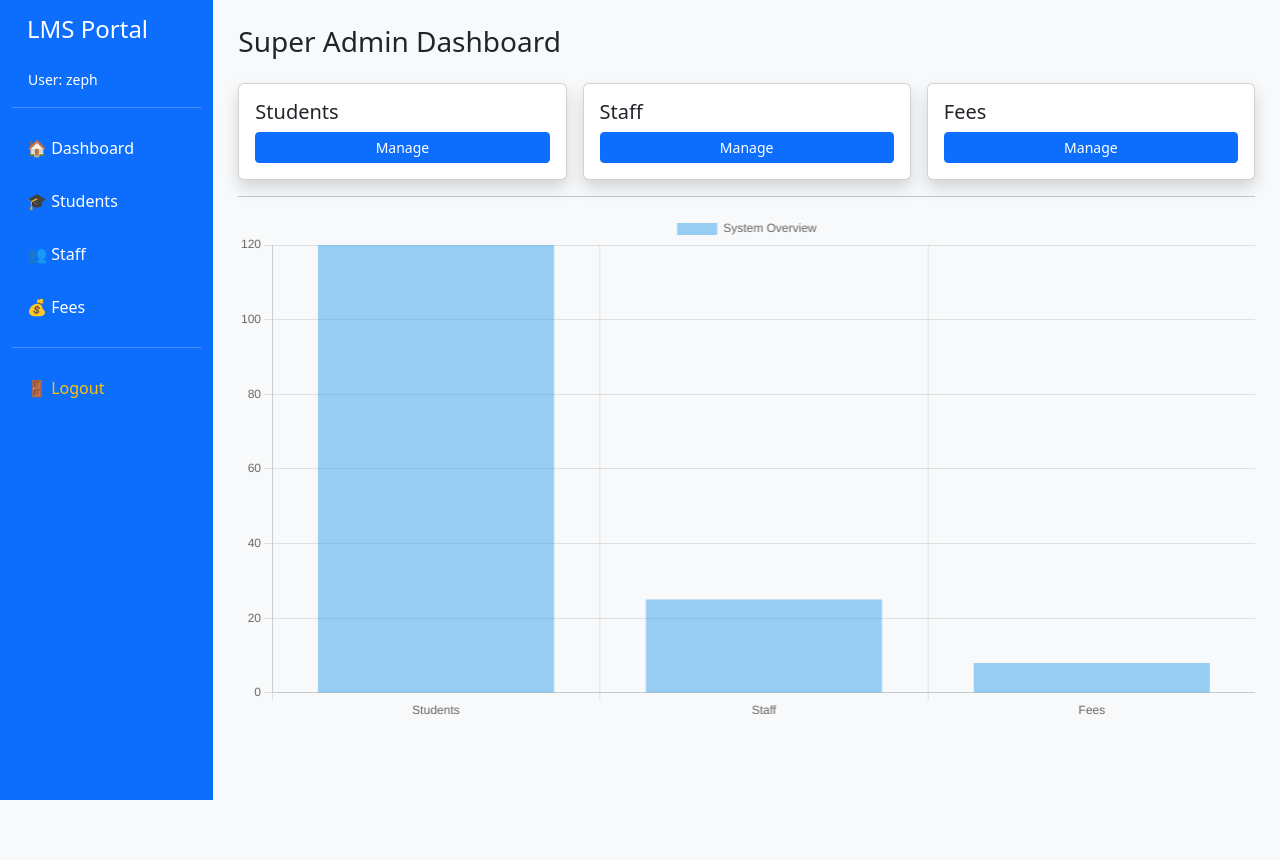
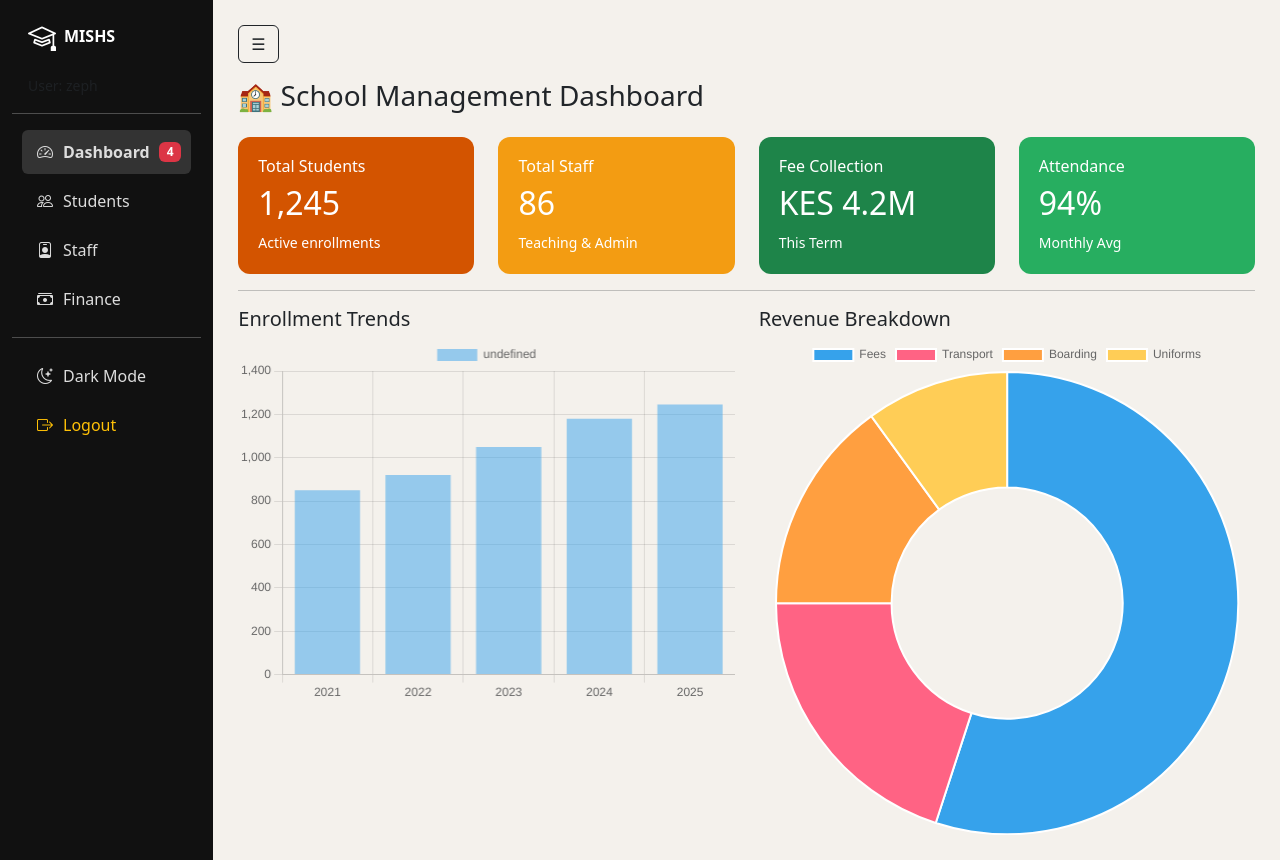
Before and after one commit to Cptzeph23/MTT-LMS, a Django app: page / in a window 1280 px wide. Before the commit the page ends 800 px from the top, so only its background shows below. Run offline with Django 5.2, Linux system fonts and the light colour scheme; a user stored in the database is signed in; data comes from the database, SQL or seed files in the repository; both versions use the stored data as it was after the commit.

Commit message:
dashboards

```diff
--- a/lms_portal/core/templates/core/admin_dashboard.html
+++ b/lms_portal/core/templates/core/admin_dashboard.html
@@ -1,43 +1,75 @@
 {% extends 'core/base.html' %}
 {% block content %}
 
-<h3 class="mb-4">Super Admin Dashboard</h3>
+<h3 class="mb-4">🏫 School Management Dashboard</h3>
 
-<div class="row g-3">
-    <div class="col-md-4">
-        <div class="card shadow p-3">
-            <h5>Students</h5>
-            <a href="{% url 'student_list' %}" class="btn btn-primary btn-sm">Manage</a>
+<div class="row g-4">
+
+    <div class="col-md-3">
+        <div class="card-tile bg-dark-orange">
+            <h6>Total Students</h6>
+            <h2>1,245</h2>
+            <small>Active enrollments</small>
         </div>
     </div>
 
-    <div class="col-md-4">
-        <div class="card shadow p-3">
-            <h5>Staff</h5>
-            <a href="{% url 'staff_list' %}" class="btn btn-primary btn-sm">Manage</a>
+    <div class="col-md-3">
+        <div class="card-tile bg-light-orange">
+            <h6>Total Staff</h6>
+            <h2>86</h2>
+            <small>Teaching & Admin</small>
         </div>
     </div>
 
-    <div class="col-md-4">
-        <div class="card shadow p-3">
-            <h5>Fees</h5>
-            <a href="{% url 'fee_structure_list' %}" class="btn btn-primary btn-sm">Manage</a>
+    <div class="col-md-3">
+        <div class="card-tile bg-dark-green">
+            <h6>Fee Collection</h6>
+            <h2>KES 4.2M</h2>
+            <small>This Term</small>
         </div>
     </div>
+
+    <div class="col-md-3">
+        <div class="card-tile bg-light-green">
+            <h6>Attendance</h6>
+            <h2>94%</h2>
+            <small>Monthly Avg</small>
+        </div>
+    </div>
+
 </div>
 
 <hr>
 
-<canvas id="adminChart"></canvas>
+<div class="row">
+    <div class="col-md-6">
+        <h5>Enrollment Trends</h5>
+        <canvas id="enrollChart" height="220"></canvas>
+    </div>
+
+    <div class="col-md-6">
+        <h5>Revenue Breakdown</h5>
+        <canvas id="financeChart" height="220"></canvas>
+    </div>
+</div>
 
 <script>
-new Chart(document.getElementById('adminChart'), {
+new Chart(enrollChart, {
     type: 'bar',
     data: {
-        labels: ['Students', 'Staff', 'Fees'],
+        labels: ['2021','2022','2023','2024','2025'],
         datasets: [{
-            label: 'System Overview',
-            data: [120, 25, 8]
+            data: [850, 920, 1050, 1180, 1245]
+        }]
+    }
+});
+
+new Chart(financeChart, {
+    type: 'doughnut',
+    data: {
+        labels: ['Fees','Transport','Boarding','Uniforms'],
+        datasets: [{
+            data: [55, 20, 15, 10]
         }]
     }
 });
--- a/lms_portal/core/templates/core/base.html
+++ b/lms_portal/core/templates/core/base.html
@@ -4,99 +4,179 @@
     <title>LMS Portal</title>
     <meta name="viewport" content="width=device-width, initial-scale=1">
 
-    <!-- Bootstrap -->
+    <!-- Bootstrap + Icons -->
     <link href="https://cdn.jsdelivr.net/npm/bootstrap@5.3.3/dist/css/bootstrap.min.css" rel="stylesheet">
+    <link href="https://cdn.jsdelivr.net/npm/bootstrap-icons/font/bootstrap-icons.css" rel="stylesheet">
 
     <!-- ChartJS -->
     <script src="https://cdn.jsdelivr.net/npm/chart.js"></script>
 
     <style>
-        body {
-            overflow-x: hidden;
+        :root {
+            --sidebar-bg: #111;
+            --sidebar-hover: #222;
+            --cream-bg: #f4f1ec;
+
+            --dark-orange: #d35400;
+            --light-orange: #f39c12;
+            --dark-green: #1e8449;
+            --light-green: #27ae60;
         }
 
+        body {
+            background: var(--cream-bg);
+            overflow-x: hidden;
+            transition: background 0.3s;
+        }
+
+        body.dark-mode {
+            background: #1e1e1e;
+            color: #eee;
+        }
+
+        /* Sidebar */
         .sidebar {
             min-height: 100vh;
-            background: #0d6efd;
+            background: var(--sidebar-bg);
             color: white;
+            padding-top: 15px;
+            transition: 0.3s;
+        }
+
+        .sidebar.collapsed {
+            width: 70px !important;
+        }
+
+        .sidebar h4 {
+            padding-left: 15px;
+            font-weight: bold;
         }
 
         .sidebar a {
-            color: white;
+            color: #ddd;
             text-decoration: none;
-            display: block;
-            padding: 12px 15px;
-            border-radius: 5px;
-            margin-bottom: 5px;
+            display: flex;
+            align-items: center;
+            gap: 10px;
+            padding: 10px 15px;
+            border-radius: 6px;
+            margin: 5px 10px;
+            transition: 0.2s;
+            position: relative;
         }
 
         .sidebar a:hover {
-            background: rgba(255,255,255,0.2);
+            background: var(--sidebar-hover);
         }
 
-        .sidebar h4 {
-            padding: 15px;
+        .sidebar a.active {
+            background: #333;
+            font-weight: bold;
+        }
+
+        .badge-menu {
+            position: absolute;
+            right: 10px;
         }
 
         .content {
             padding: 25px;
+            animation: fadeIn 0.5s ease-in;
         }
 
-        @media (max-width: 768px) {
-            .sidebar {
-                position: fixed;
-                left: -100%;
+        .card-tile {
+            border-radius: 12px;
+            color: white;
+            padding: 20px;
+            min-height: 120px;
             transition: 0.3s;
-                z-index: 1000;
         }
 
-            .sidebar.show {
-                left: 0;
+        .card-tile:hover {
+            transform: translateY(-3px);
         }
+
+        .bg-dark-orange { background: var(--dark-orange); }
+        .bg-light-orange { background: var(--light-orange); }
+        .bg-dark-green { background: var(--dark-green); }
+        .bg-light-green { background: var(--light-green); }
+
+        @keyframes fadeIn {
+            from { opacity: 0; transform: translateY(10px);}
+            to { opacity: 1; transform: translateY(0);}
         }
     </style>
 </head>
 
-<body class="bg-light">
+<body>
 
 <div class="container-fluid">
     <div class="row">
 
         <!-- Sidebar -->
         <div id="sidebar" class="col-md-2 sidebar">
-            <h4>LMS Portal</h4>
 
-            <small class="px-3">User: {{ request.user.username }}</small>
-            <hr class="text-white">
+            <!-- Branding -->
+            <div class="d-flex align-items-center px-3 mb-3">
+                <i class="bi bi-mortarboard fs-3 me-2"></i>
+                <strong>MISHS</strong>
+            </div>
 
+            <small class="px-3 text-muted">User: {{ request.user.username }}</small>
+            <hr>
+
+            {% with path=request.path %}
                 {% if request.user.profile.role == "super_admin" %}
-                <a href="{% url 'admin_dashboard' %}">🏠 Dashboard</a>
-                <a href="{% url 'student_list' %}">🎓 Students</a>
-                <a href="{% url 'staff_list' %}">👥 Staff</a>
-                <a href="{% url 'fee_structure_list' %}">💰 Fees</a>
+                    <a href="{% url 'admin_dashboard' %}" class="{% if path == '/' %}active{% endif %}">
+                        <i class="bi bi-speedometer2"></i> Dashboard
+                        <span class="badge bg-danger badge-menu">4</span>
+                    </a>
+                    <a href="{% url 'student_list' %}">
+                        <i class="bi bi-people"></i> Students
+                    </a>
+                    <a href="{% url 'staff_list' %}">
+                        <i class="bi bi-person-badge"></i> Staff
+                    </a>
+                    <a href="{% url 'fee_structure_list' %}">
+                        <i class="bi bi-cash-stack"></i> Finance
+                    </a>
 
                 {% elif request.user.profile.role == "finance_admin" %}
-                <a href="{% url 'finance_dashboard' %}">🏠 Dashboard</a>
-                <a href="{% url 'fee_structure_list' %}">💰 Fees</a>
+                    <a href="{% url 'finance_dashboard' %}" class="active">
+                        <i class="bi bi-cash"></i> Finance
+                    </a>
 
                 {% elif request.user.profile.role == "academic_admin" %}
-                <a href="{% url 'academic_dashboard' %}">🏠 Dashboard</a>
-                <a href="{% url 'student_list' %}">🎓 Students</a>
+                    <a href="{% url 'academic_dashboard' %}" class="active">
+                        <i class="bi bi-bar-chart"></i> Academics
+                    </a>
 
                 {% elif request.user.profile.role == "staff_admin" %}
-                <a href="{% url 'staff_dashboard' %}">🏠 Dashboard</a>
-                <a href="{% url 'staff_list' %}">👥 Staff</a>
+                    <a href="{% url 'staff_dashboard' %}" class="active">
+                        <i class="bi bi-person-lines-fill"></i> Staff
+                    </a>
                 {% endif %}
+            {% endwith %}
 
-            <hr class="text-white">
-            <a href="{% url 'logout' %}" class="text-warning">🚪 Logout</a>
+            <hr>
+
+            <a href="#" onclick="toggleTheme()">
+                <i class="bi bi-moon-stars"></i> Dark Mode
+            </a>
+
+            <a href="{% url 'logout' %}" class="text-warning">
+                <i class="bi bi-box-arrow-right"></i> Logout
+            </a>
         </div>
 
-        <!-- Main Content -->
+        <!-- Content -->
         <div class="col-md-10 content">
 
-            <!-- Mobile Toggle -->
-            <button class="btn btn-primary d-md-none mb-3" onclick="toggleSidebar()">☰ Menu</button>
+            <div class="d-flex justify-content-between mb-3">
+                <button class="btn btn-outline-dark" onclick="toggleSidebar()">
+                    ☰
+                </button>
+            </div>
 
             {% block content %}{% endblock %}
         </div>
@@ -106,11 +186,13 @@
 
 <script>
 function toggleSidebar() {
-    document.getElementById("sidebar").classList.toggle("show");
+    document.getElementById("sidebar").classList.toggle("collapsed");
+}
+
+function toggleTheme() {
+    document.body.classList.toggle("dark-mode");
 }
 </script>
 
-<script src="https://cdn.jsdelivr.net/npm/bootstrap@5.3.3/dist/js/bootstrap.bundle.min.js"></script>
-
 </body>
 </html>
```
Also changed, not shown: lms_portal/core/templates/core/academic_dashboard.html (+27 -13 lines), lms_portal/core/templates/core/finance_dashboard.html (+27 -15 lines), lms_portal/core/templates/core/staff_dashboard.html (+27 -15 lines), lms_portal/db.sqlite3. Lines whose indentation alone changed are shown as unchanged.
